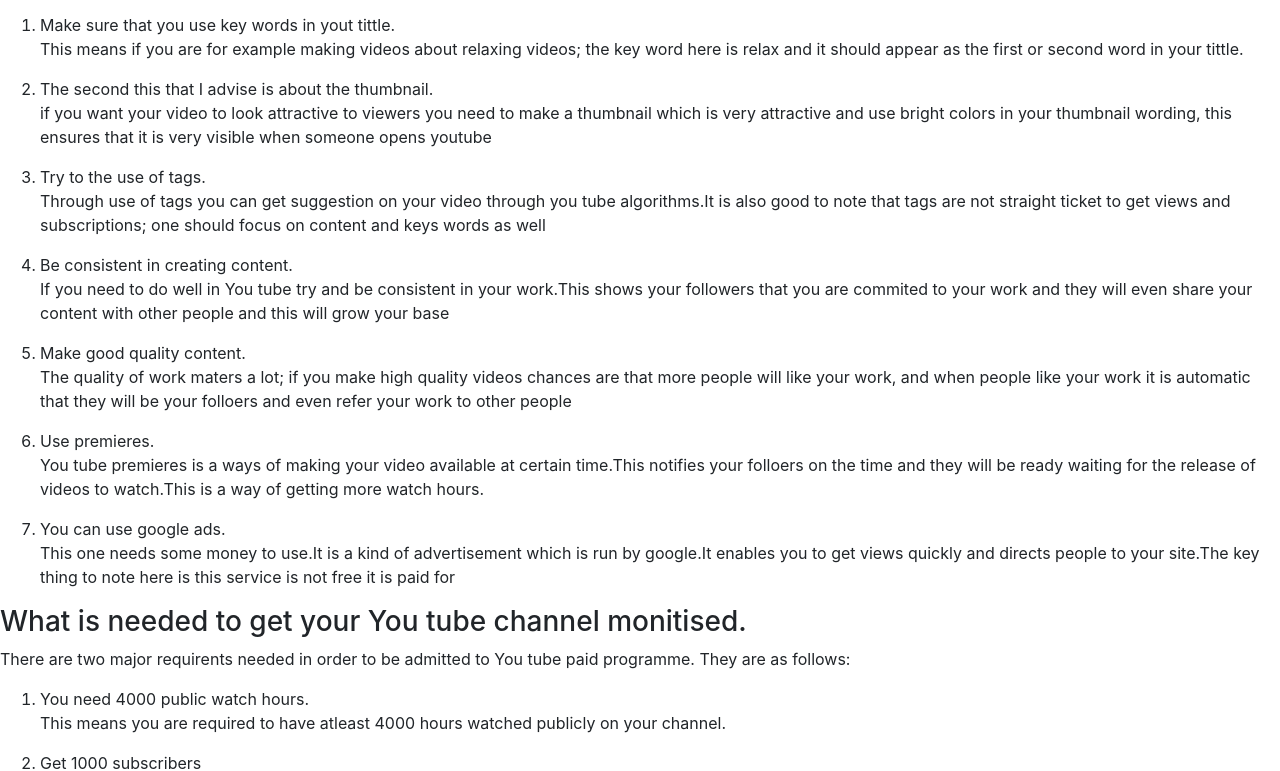
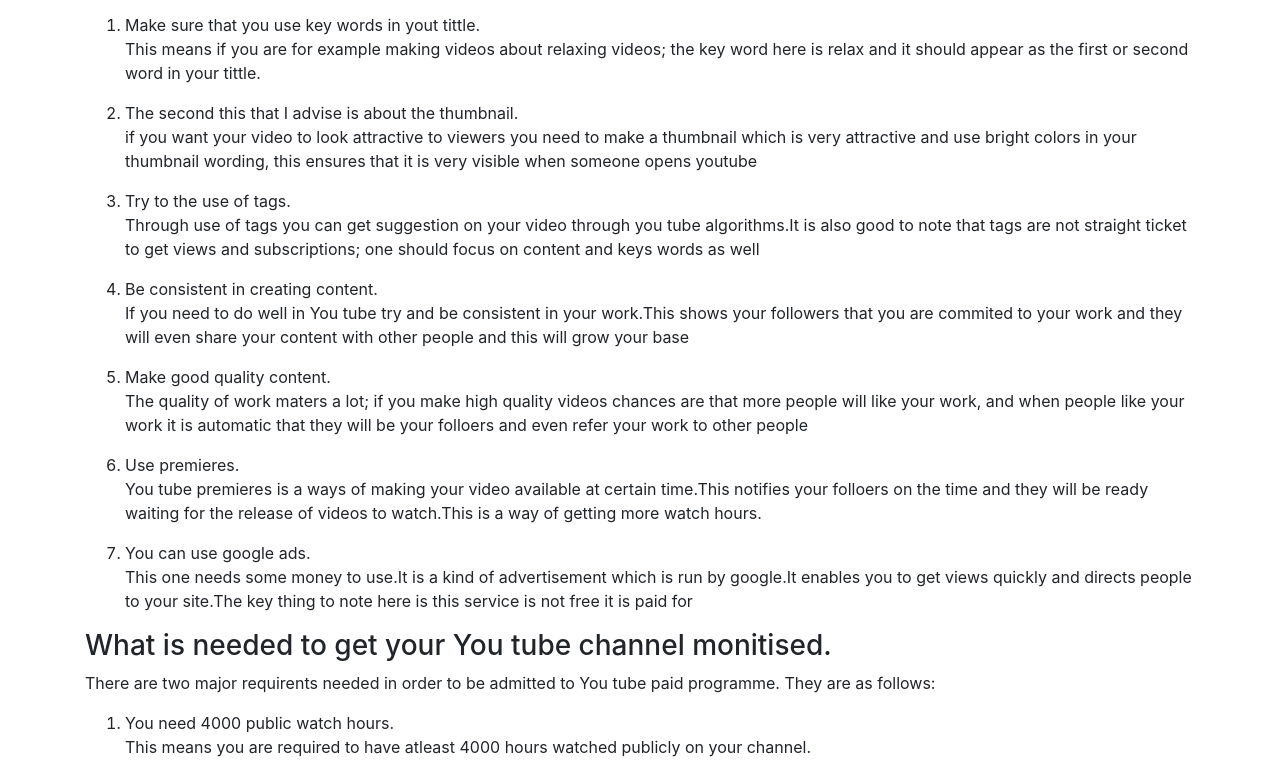
Before and after one commit to ngumamutundu/FirstBootstarpwebpage, a plain HTML site: page index.html in a window 1280 px wide. Shown: the part 83-854 px from the top of the page. Drawn offline with nearby package versions, Linux system fonts and the light colour scheme.

Commit message:
add container

```diff
--- /dev/null
+++ b/css/bootstrap.css
@@ -0,0 +1,22 @@
+
+.container {
+  padding-right: 15px;
+  padding-left: 15px;
+  margin-right: auto;
+  margin-left: auto;
+}
+@media (min-width: 768px) {
+  .container {
+    width: 750px;
+  }
+}
+@media (min-width: 992px) {
+  .container {
+    width: 970px;
+  }
+}
+@media (min-width: 1200px) {
+  .container {
+    width: 1170px;
+  }
+}
--- a/index.html
+++ b/index.html
@@ -11,9 +11,11 @@
       integrity="sha384-ggOyR0iXCbMQv3Xipma34MD+dH/1fQ784/j6cY/iJTQUOhcWr7x9JvoRxT2MZw1T"
       crossorigin="anonymous"
     />
-    <link href="css/bootstrap.css" rel="stylesheet" type="text/css">
+    <link href="css/bootstrap.css" rel="stylesheet" type="text/css" />
   </head>
   <body>
+    <div class="container">
+
       <h1>How to get over 1000 subscribers in You tube</h1>
       <p>
         If you are new to youtube, follow the following steps to get subscribers
@@ -30,8 +32,8 @@
 
         <li>The second this that I advise is about the thumbnail.</li>
         <p>
-        if you want your video to look attractive to viewers you need to make a
-        thumbnail which is very attractive and use bright colors in your
+          if you want your video to look attractive to viewers you need to make
+          a thumbnail which is very attractive and use bright colors in your
           thumbnail wording, this ensures that it is very visible when someone
           opens youtube
         </p>
@@ -56,37 +58,37 @@
         <p>
           The quality of work maters a lot; if you make high quality videos
           chances are that more people will like your work, and when people like
-        your work it is automatic that they will be your folloers and even refer
-        your work to other people
+          your work it is automatic that they will be your folloers and even
+          refer your work to other people
         </p>
 
         <li>Use premieres.</li>
         <p>
           You tube premieres is a ways of making your video available at certain
           time.This notifies your folloers on the time and they will be ready
-        waiting for the release of videos to watch.This is a way of getting more
-        watch hours.
+          waiting for the release of videos to watch.This is a way of getting
+          more watch hours.
         </p>
 
         <li>You can use google ads.</li>
         <p>
-        This one needs some money to use.It is a kind of advertisement which is
-        run by google.It enables you to get views quickly and directs people to
-        your site.The key thing to note here is this service is not free it is
-        paid for
+          This one needs some money to use.It is a kind of advertisement which
+          is run by google.It enables you to get views quickly and directs
+          people to your site.The key thing to note here is this service is not
+          free it is paid for
         </p>
       </ol>
 
       <h3>What is needed to get your You tube channel monitised.</h3>
       <p>
-      There are two major requirents needed in order to be admitted to You tube
-      paid programme. They are as follows:
+        There are two major requirents needed in order to be admitted to You
+        tube paid programme. They are as follows:
       </p>
       <ol>
         <li>You need 4000 public watch hours.</li>
         <p>
-        This means you are required to have atleast 4000 hours watched publicly
-        on your channel.
+          This means you are required to have atleast 4000 hours watched
+          publicly on your channel.
         </p>
 
         <li>Get 1000 subscribers</li>
@@ -110,5 +112,6 @@
       >
 
       <h6>copyright (c) Pius Mutundu 2022</h6>
+    </div>
   </body>
 </html>
```
Lines whose indentation alone changed are shown as unchanged.
